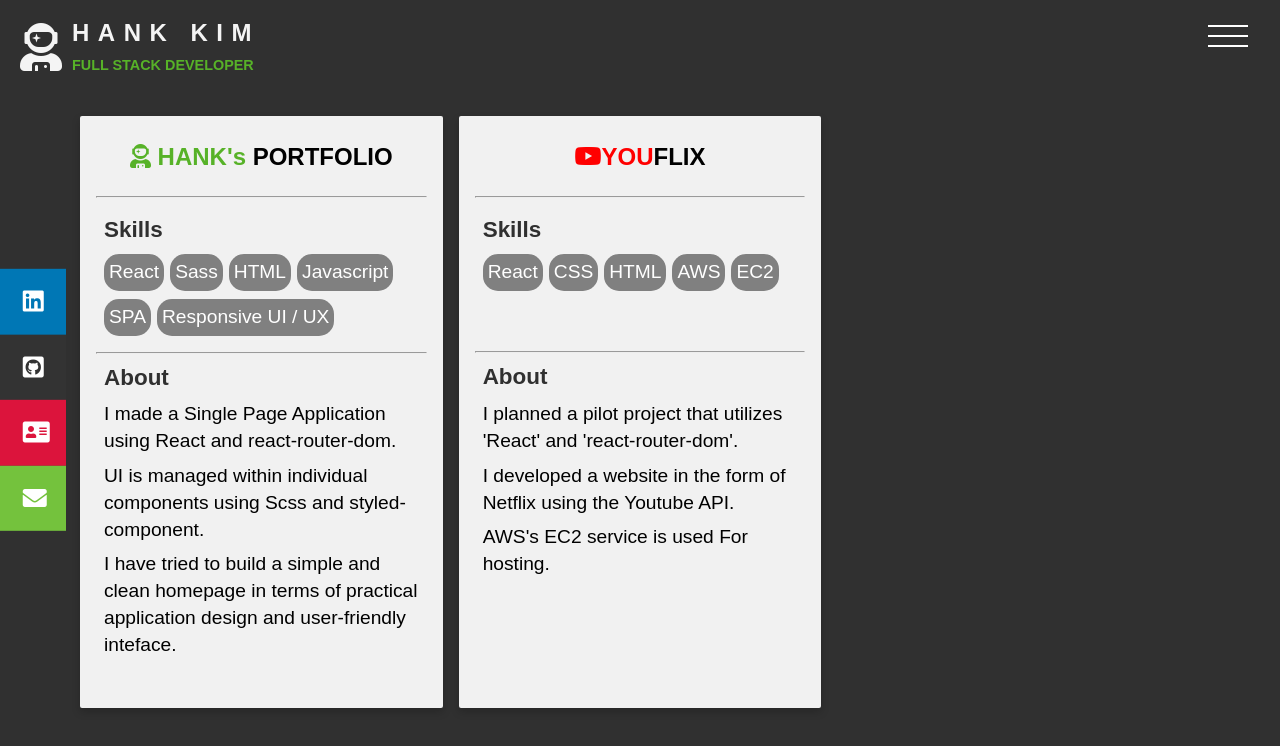
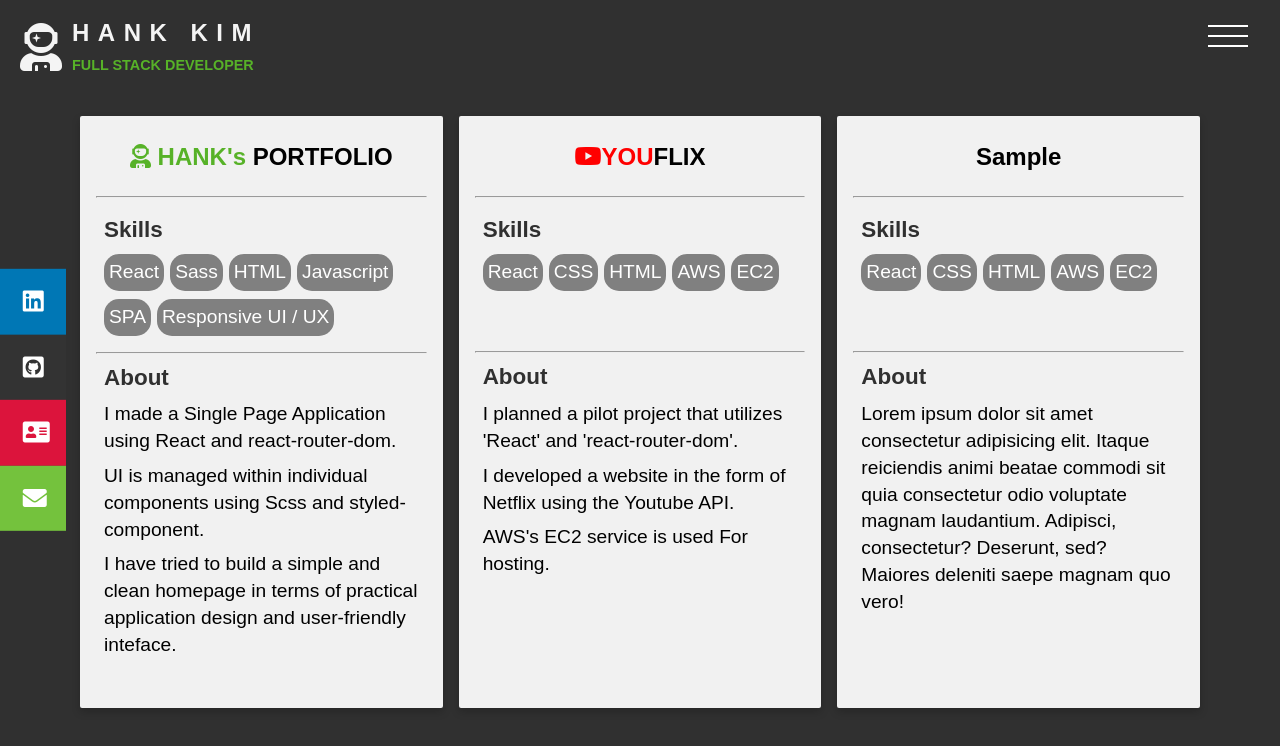
Before and after one commit to hank-dohwankim/portfolio, a React (Create React App) app: page /project in a window 1280 px wide. Shown: the top 746 px of the page. Built offline with nearby package versions, Linux system fonts and the light colour scheme.

Commit message:
deploy commit

```diff
--- a/package.json
+++ b/package.json
@@ -34,5 +34,8 @@
       "last 1 firefox version",
       "last 1 safari version"
     ]
+  },
+  "devDependencies": {
+    "gh-pages": "^3.1.0"
   }
 }
--- a/src/components/layout/Navbar.js
+++ b/src/components/layout/Navbar.js
@@ -32,11 +32,11 @@
                   <li onClick={() => selectMenu()}>
                     <Link to="/">H o m e</Link>
                   </li>
-                  <li onClick={() => selectMenu()}>
+                  {/* <li onClick={() => selectMenu()}>
                     <Link to="/about">
                       <span>A b o u t</span>
                     </Link>
-                  </li>
+                  </li> */}
                   <li onClick={() => selectMenu()}>
                     <Link to="/project">project</Link>
                   </li>
--- a/src/components/page/Project.js
+++ b/src/components/page/Project.js
@@ -96,6 +96,58 @@
                 API.
               </p>
               <p>AWS's EC2 service is used For hosting.</p>
+            </div>
+
+            <div className="btn-group">
+              <span className="btn-card">
+                <a
+                  href="http://youflix2.s3-website.ca-central-1.amazonaws.com/"
+                  target="_blank"
+                >
+                  <i class="fas fa-globe"></i> Demo
+                </a>
+              </span>
+              <span className="btn-card">
+                <a
+                  href="https://github.com/hank-dohwankim/YouFlix-React-AWS-EC2"
+                  target="_blank"
+                >
+                  <i className="fas fa-code"></i> Code
+                </a>
+              </span>
+            </div>
+          </div>
+        </div>
+        <div className="column">
+          <div className="card">
+            <div className="card-header">
+              <h2>Sample</h2>
+            </div>
+            <br></br>
+            <hr />
+            <div className="content">
+              <p className="content-title">
+                <h3>Skills</h3>
+              </p>
+              <div className="label-group">
+                <p>React</p>
+                <p>CSS</p>
+                <p>HTML</p>
+                <p>AWS</p>
+                <p>EC2</p>
+              </div>
+              <br></br>
+              <br></br>
+              <hr></hr>
+              <p className="content-title">
+                <h3>About</h3>
+              </p>
+              <p>
+                Lorem ipsum dolor sit amet consectetur adipisicing elit. Itaque
+                reiciendis animi beatae commodi sit quia consectetur odio
+                voluptate magnam laudantium. Adipisci, consectetur? Deserunt,
+                sed? Maiores deleniti saepe magnam quo vero!
+              </p>
             </div>
 
             <div className="btn-group">
```
Also changed, not shown: 2 other files (tests, documents, lock files or other folders).
